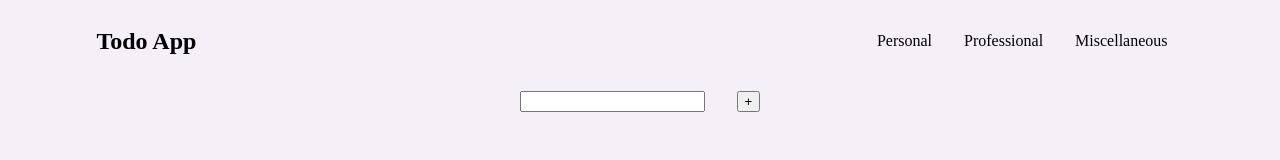
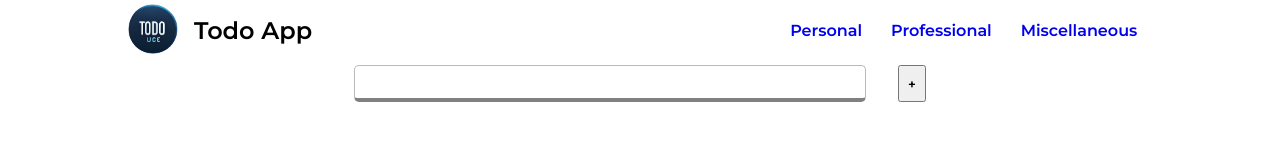
Before and after one commit to sonelAshutosh/vanillaTodoApp, a plain HTML site: page index.html in a window 1280 px wide. Drawn offline with Linux system fonts and the light colour scheme.

Commit message:
Added the personal, professional and misc pages and chasnges the UI of the App

```diff
--- a/index.html
+++ b/index.html
@@ -10,19 +10,22 @@
   <body onload="getLocalStorage()">
     <div class="container">
       <div class="navbar">
+        <a href="/"><img src="/assets/logo.jpg" alt="logo" /> </a>
         <h2>Todo App</h2>
-        <ul class="navbar-ul">
-          <li><a href="#">Personal</a></li>
-          <li><a href="#">Professional</a></li>
-          <li><a href="#">Miscellaneous</a></li>
-        </ul>
+        <div class="navbar-ul">
+          <ul>
+            <li><a href="/personal.html">Personal</a></li>
+            <li><a href="/professional.html">Professional</a></li>
+            <li><a href="/miscellaneous.html">Miscellaneous</a></li>
+          </ul>
+        </div>
       </div>
       <form action="/index.html" method="get">
         <div class="form-input">
           <input type="text" name="todo" id="todo" />
           <input type="button" name="addTodo" id="addTodo" value="+" />
         </div>
-        <div>
+        <div class="todosContainerDiv">
           <ul id="todosContainer"></ul>
         </div>
       </form>
--- a/style.css
+++ b/style.css
@@ -1,45 +1,77 @@
-body {
-  color: black;
-  background-color: rgb(245, 240, 248);
-}
-.container {
-  padding: 0 7%;
-}
-.navbar {
-  display: flex;
-}
-.navbar-ul {
-  display: flex;
-  place-content: center;
-  margin: auto;
-  margin-right: 0;
-}
-li {
-  display: flex;
-  padding: 1rem;
-}
-p {
-  background-color: #ffffff;
+@import url('https://fonts.googleapis.com/css2?family=Montserrat:wght@600&display=swap');
+* {
+  margin: 0;
+  padding: 0;
+  box-sizing: border-box;
+  font-family: 'Montserrat', sans-serif;
 }
 a {
   text-decoration: none;
-  color: inherit;
+}
+ul {
+  list-style-type: none;
+}
+img {
+  height: 50px;
+  width: 50px;
+  border-radius: 100%;
+}
+
+.container {
+  padding: 0 10%;
+  overflow: hidden;
+}
+/* .navbar {
+  overflow: hidden;
+} */
+.navbar,
+.navbar-ul ul {
+  display: flex;
+  place-items: center;
+}
+.navbar h2 {
+  padding: 1rem;
+}
+.navbar-ul {
+  margin: auto;
+  margin-right: 87px;
+}
+.navbar-ul ul li {
+  padding: 0 5%;
 }
 .form-input {
   display: flex;
   place-content: center;
 }
-input {
-  margin: 1rem;
+.form-input > * {
+  margin: 0.25rem 1rem;
+  padding: 0.5rem;
+}
+.form-input #todo {
+  width: 50%;
+  border: #bababa 1px solid;
+  border-bottom: grey 4px solid;
+  border-radius: 5px;
+}
+input[type='text']:focus {
+  border: none;
+}
+.todosContainerDiv {
+  padding: 1rem 3rem;
 }
 #todosContainer {
-  display: flex;
-  flex-direction: column;
-  place-content: center;
-  list-style-type: none;
-  margin: auto;
-  margin-right: 0;
+  margin: 0.25rem;
 }
-#todosContainer > li {
-  margin: 0 20%;
+#todosContainer li > * {
+  margin: 1rem;
+  padding: 0.5rem;
 }
+@media only screen and (max-width: 720px) {
+  .navbar-ul {
+    background-color: red;
+  }
+  .navbar-ul ul {
+    position: absolute;
+    flex-direction: column;
+  }
+}
```
Also changed, not shown: miscellaneous.html (added, +12 -0 lines), personal.html (added, +12 -0 lines), professional.html (added, +12 -0 lines), assets/logo.jpg (added).
